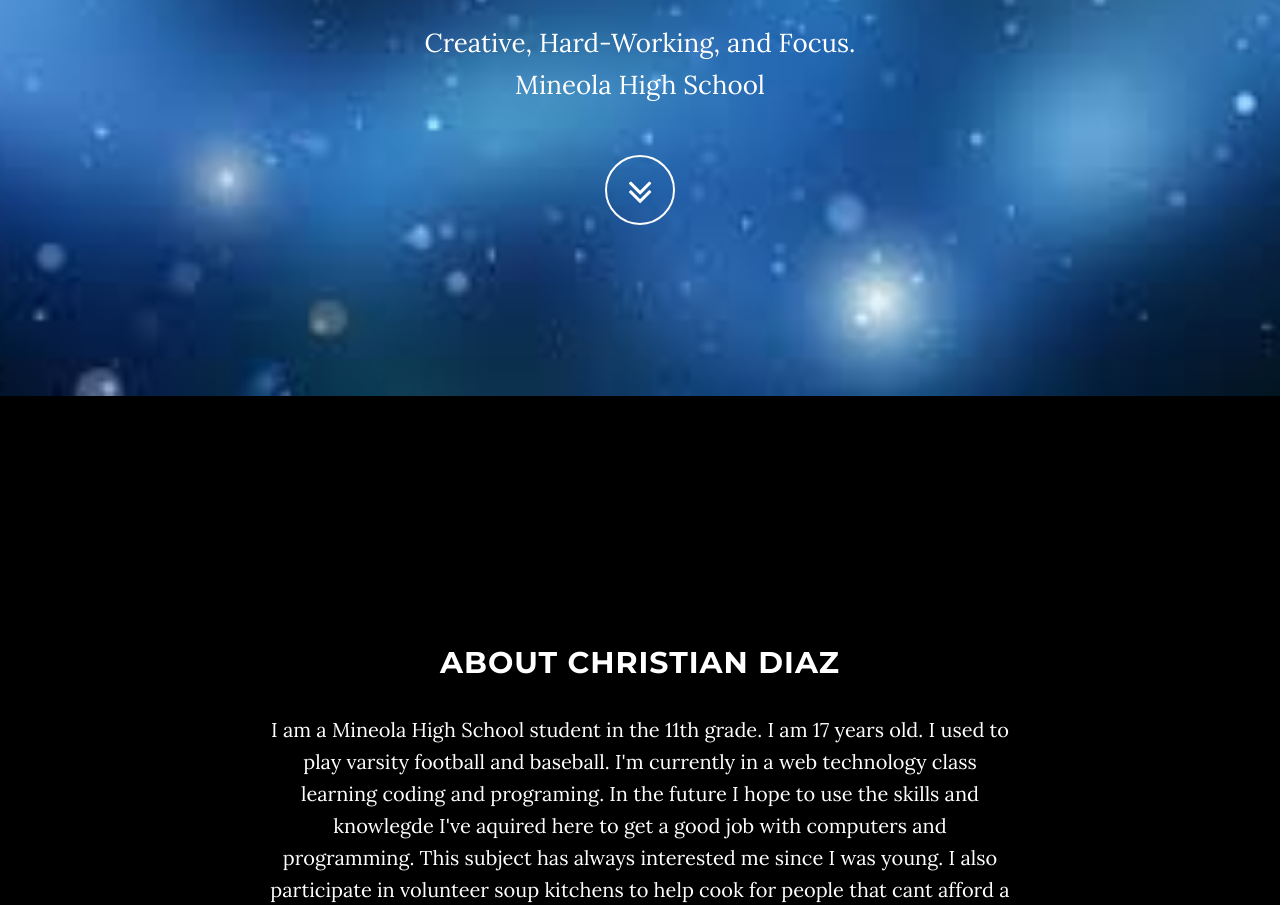
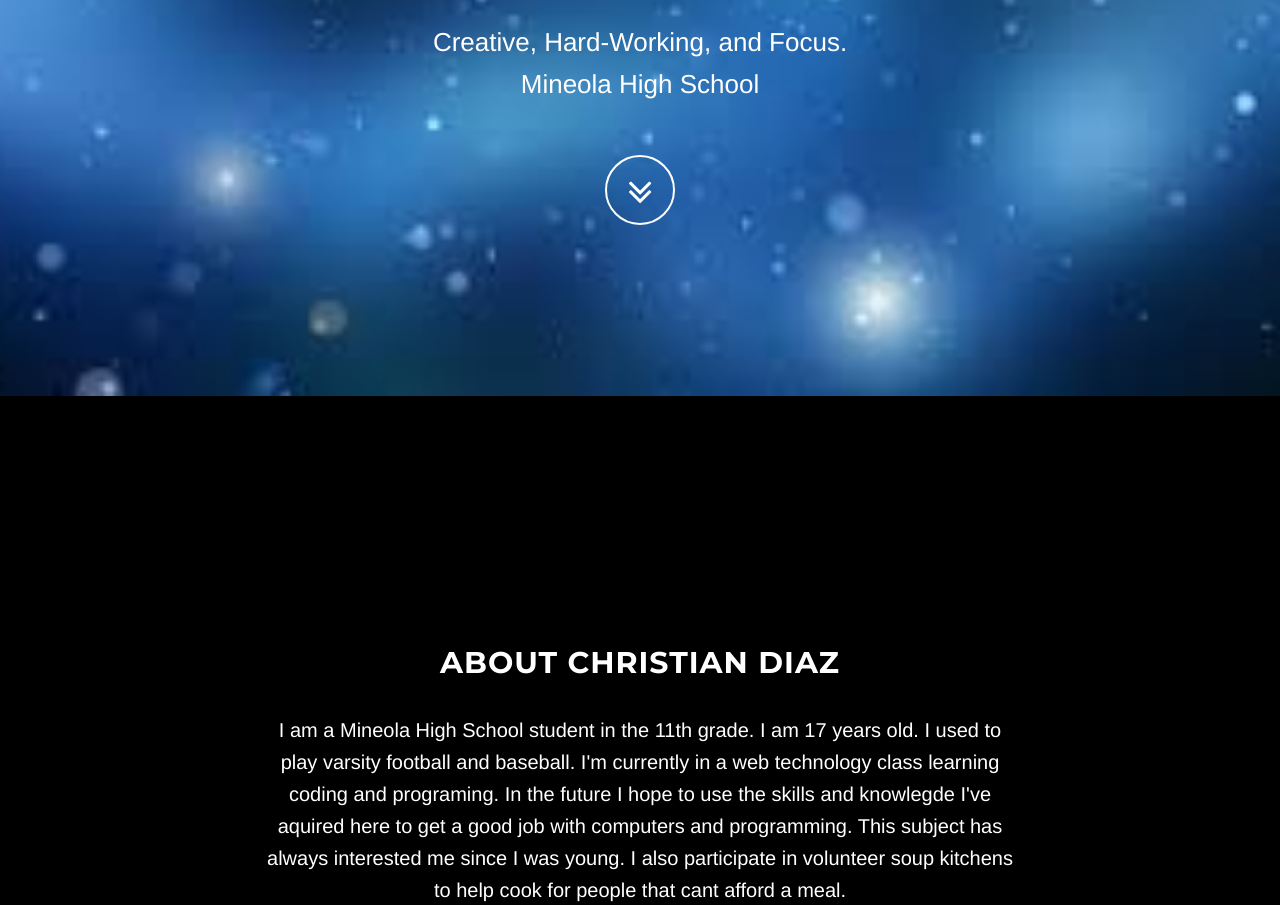
Before and after one commit to cdiaz4340/Cdiaz4340, a website: page index.html in a window 1280 px wide. Shown: the part 404-1309 px from the top of the page. Drawn offline with nearby package versions, Linux system fonts and the light colour scheme; some packages are replaced by stand-ins of ours; a web font is replaced by a local one.

Commit message:
Update index.html

```diff
--- a/index.html
+++ b/index.html
@@ -16,7 +16,7 @@
 
     <!-- Custom Fonts -->
     <link href="vendor/font-awesome/css/font-awesome.min.css" rel="stylesheet" type="text/css">
-    <link href="https://fonts.googleapis.com/css?family=Lora:400,700,400italic,700italic" rel="stylesheet" type="text/css">
+    <link href="font.css" rel="stylesheet" type="text/css">
     <link href="https://fonts.googleapis.com/css?family=Montserrat:400,700" rel="stylesheet" type="text/css">
 
     <!-- Theme CSS -->
```
